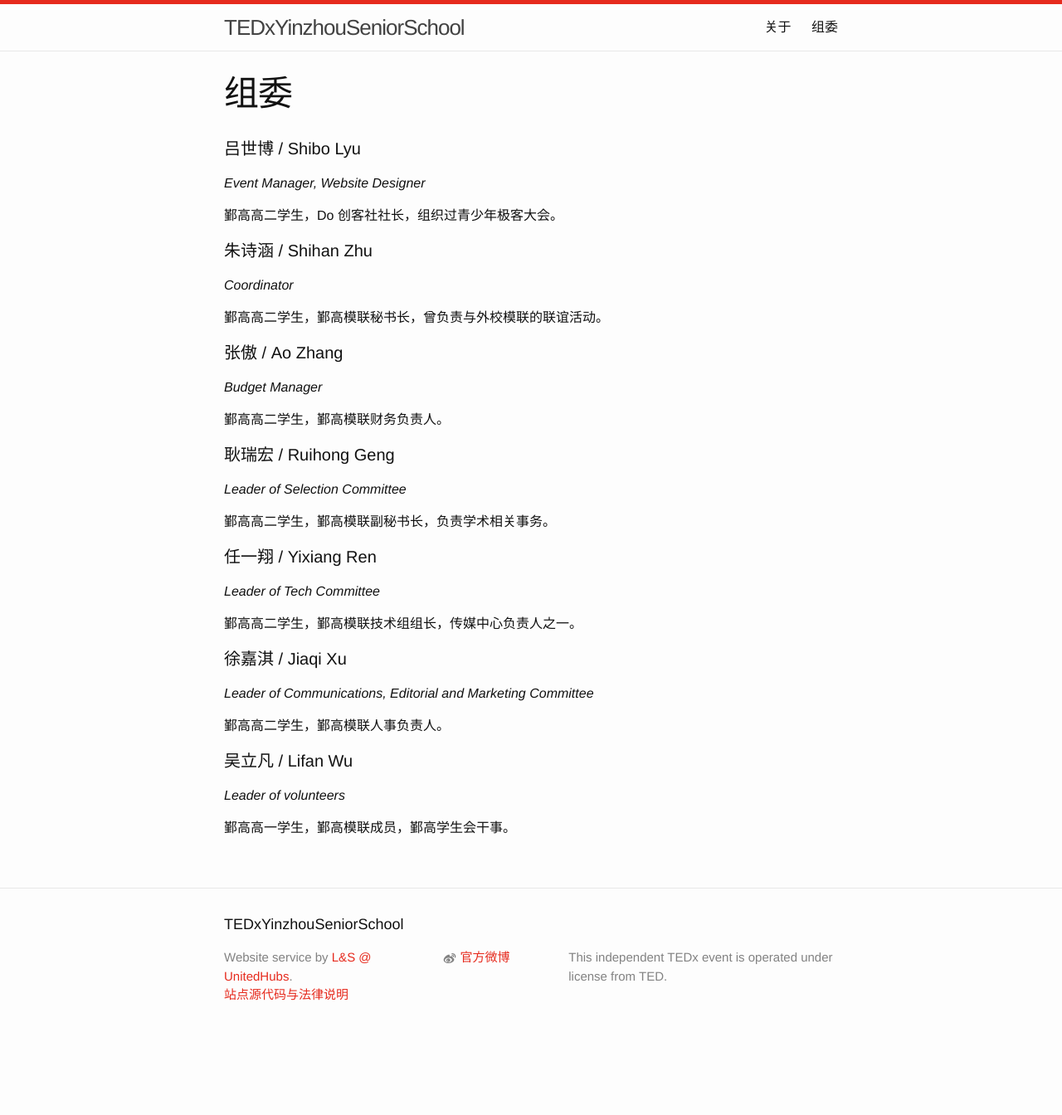
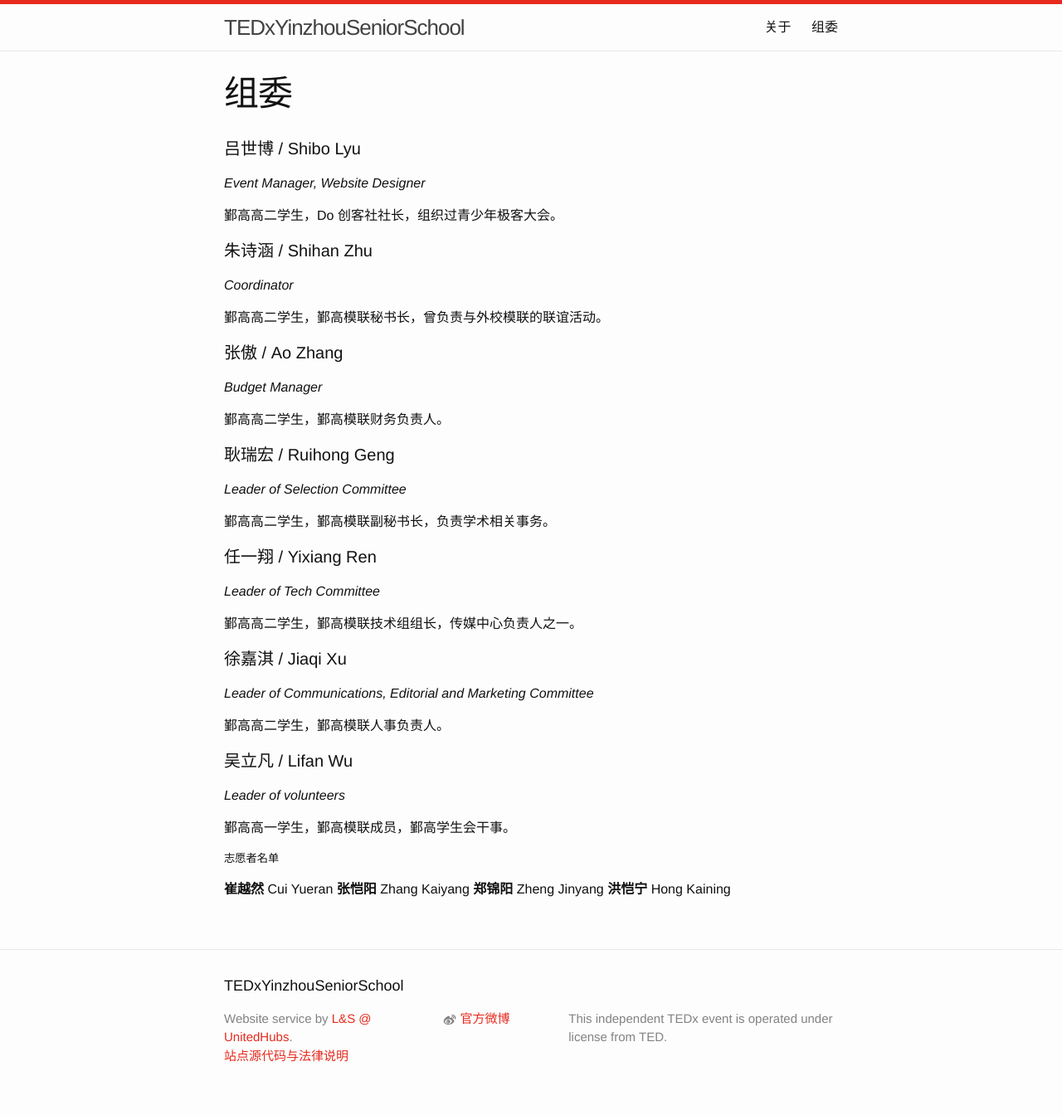
Before and after one commit to donglj314/tedx.nbyg.net, a Jekyll site: the page built from committee.md, in a window 1280 px wide. Shown: the whole page at 83% size. Built offline with Jekyll 4.4.1, drawn with Linux system fonts in a browser that asks for light colours; before the commit the page ends 1271 px from its top, so only the background shows below that.

Commit message:
Update committee.md

```diff
--- a/committee.md
+++ b/committee.md
@@ -38,3 +38,6 @@ permalink: /committee/
 *Leader of volunteers*
 
 鄞高高一学生，鄞高模联成员，鄞高学生会干事。
+
+##### 志愿者名单
+**崔越然** Cui Yueran **张恺阳** Zhang Kaiyang **郑锦阳** Zheng Jinyang **洪恺宁** Hong Kaining
```
